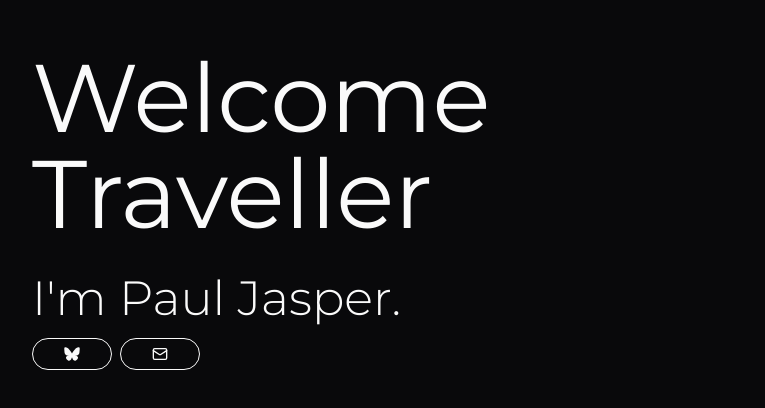
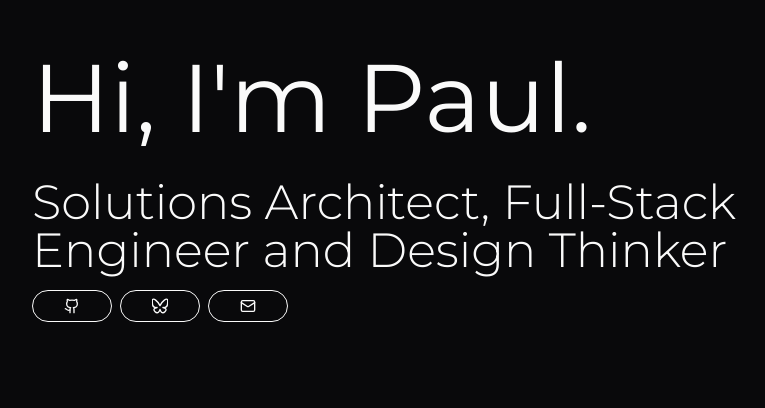
Before and after one commit to pauljasperdev/home, a Next.js app: page / in a window 1280 px wide. Shown: the part 198-606 px from the top of the page, without its empty margins (192-957 px from the left). Built offline with nearby package versions, Linux system fonts and the light colour scheme.

Commit message:
feat: gitlab button, hero section

```diff
--- a/src/app/_components/Blueskyicon.tsx
+++ b/src/app/_components/Blueskyicon.tsx
@@ -4,7 +4,11 @@ export default function Blueskyicon({ className }: { className?: string }) {
       className={className}
       xmlns="http://www.w3.org/2000/svg"
       viewBox="0 0 600 530"
-      fill="currentColor"
+      fill="none"
+      stroke="currentColor"
+      strokeWidth="50"
+      strokeLinecap="round"
+      strokeLinejoin="round"
     >
       <path d="m135.72 44.03c66.496 49.921 138.02 151.14 164.28 205.46 26.262-54.316 97.782-155.54 164.28-205.46 47.98-36.021 125.72-63.892 125.72 24.795 0 17.712-10.155 148.79-16.111 170.07-20.703 73.984-96.144 92.854-163.25 81.433 117.3 19.964 147.14 86.092 82.697 152.22-122.39 125.59-175.91-31.511-189.63-71.766-2.514-7.3797-3.6904-10.832-3.7077-7.8964-0.0174-2.9357-1.1937 0.51669-3.7077 7.8964-13.714 40.255-67.233 197.36-189.63 71.766-64.444-66.128-34.605-132.26 82.697-152.22-67.108 11.421-142.55-7.4491-163.25-81.433-5.9562-21.282-16.111-152.36-16.111-170.07 0-88.687 77.742-60.816 125.72-24.795z" />
     </svg>
--- a/src/app/_components/education.tsx
+++ b/src/app/_components/education.tsx
@@ -52,7 +52,6 @@ export default function Education() {
   return (
     <Section
       title={"Education"}
-      description={<></>}
       content={
         <div className="flex min-h-[70vh] w-full max-w-full flex-col sm:max-w-[90%]">
           {educationSteps.map((company) => (
@@ -130,7 +129,6 @@ export function Certifications() {
   return (
     <Section
       title={"Certifications"}
-      description={<></>}
       content={
         <div className="grid w-full grid-cols-1 gap-4 sm:grid-cols-2">
           {certifications.map((certification) => (
--- a/src/app/_components/experience.tsx
+++ b/src/app/_components/experience.tsx
@@ -29,7 +29,7 @@ const Experience = () => {
             Conducted code reviews and mentored a team of 2 developers. \
             Worked closely with the non-technical project manager to ensure the project vision was met.",
               technologies:
-                "Nextjs, TypeScript, Python, AWS, SST, SQL, Drizzle, tRPC, TanStack Query, better-auth, GenAI",
+                "Nextjs, TypeScript, Python, AWS, SST, SQL, Drizzle, tRPC, TanStack Query, better-auth, Docker, GenAI",
             },
           ],
         },
@@ -45,7 +45,7 @@ const Experience = () => {
             Developed an internal web app for testing and benchmarking the RAG system. \
             Deployed infrastructure to AWS with CDK and set up CI/CD pipelines in GitLab.",
               technologies:
-                "Nuxt, TypeScript, Python, Langchain, AWS, CDK, SQL, Drizzle, tRPC, better-auth, GenAI, RAG",
+                "Nuxt, TypeScript, Python, Langchain, AWS, CDK, SQL, Drizzle, tRPC, better-auth, Docker, RAG, GenAI",
             },
             {
               title: "Text2Tech",
@@ -53,7 +53,7 @@ const Experience = () => {
                 "Built the frontend for a technology monitoring demonstrator that uses deep learning to extract information from automotive industry texts. \
             The system automatically identifies technologies, companies, and their relationships from German and English sources. \
             This was part of a research project funded by the German Federal Ministry of Education and Research.",
-              technologies: "React, TypeScript, GenAI",
+              technologies: "React, TypeScript, Docker, GenAI",
             },
           ],
         },
@@ -89,7 +89,6 @@ const Experience = () => {
   return (
     <Section
       title={<>Experience</>}
-      description={<></>}
       content={
         <div className="flex min-h-[70vh] w-full max-w-full flex-col sm:max-w-[90%]">
           {experienceSteps.map((company) => (
--- a/src/app/_components/section.tsx
+++ b/src/app/_components/section.tsx
@@ -24,11 +24,9 @@ export type CertificateType = {
 
 export function Section({
   title,
-  description,
   content,
 }: {
   title: React.ReactNode;
-  description: React.ReactNode;
   content: React.ReactNode;
 }) {
   return (
@@ -37,9 +35,6 @@ export function Section({
         <h2 className="py-4 text-left text-4xl text-zinc-300 sm:text-6xl md:text-8xl">
           {title}
         </h2>
-        <p className="text-md leading-relaxed text-zinc-400 sm:w-[90%]">
-          {description}
-        </p>
       </div>
       <div className="group flex w-full items-center justify-center sm:items-start sm:justify-normal">
         {content}
--- a/src/app/_components/welcome.tsx
+++ b/src/app/_components/welcome.tsx
@@ -1,6 +1,6 @@
 import React from "react";
 import { Button } from "~/components/ui/button";
-import { Mail } from "lucide-react";
+import { Mail, Github } from "lucide-react";
 import Blueskyicon from "./Blueskyicon";
 import Link from "next/link";
 import Image from "next/image";
@@ -9,13 +9,28 @@ const Welcome = () => {
   return (
     <div className="flex min-h-screen items-center justify-start px-4 sm:items-start sm:px-0">
       <div className="flex flex-col items-start justify-center space-y-4 sm:space-y-8">
-        <h1 className="text-4xl sm:text-6xl md:text-8xl">Welcome Traveller</h1>
+        <h1 className="text-4xl sm:text-6xl md:text-8xl">Hi, I'm Paul.</h1>
         <div className="flex w-full flex-col items-start justify-start space-y-4">
           <h2 className="text-2xl font-light sm:text-4xl md:text-5xl">
-            {"I'm Paul Jasper."}
+            Solutions Architect, Full-Stack Engineer and Design Thinker
           </h2>
 
           <div className="flex gap-2">
+            <Button
+              variant="link2"
+              size="sm"
+              className="w-20 rounded-full"
+              asChild
+            >
+              <Link
+                href="https://github.com/pauljasperdev"
+                target="_blank"
+                rel="noopener noreferrer"
+                className="text-lg font-extralight"
+              >
+                <Github className="size-6" />
+              </Link>
+            </Button>
             <Button
               variant="link2"
               size="sm"
```
